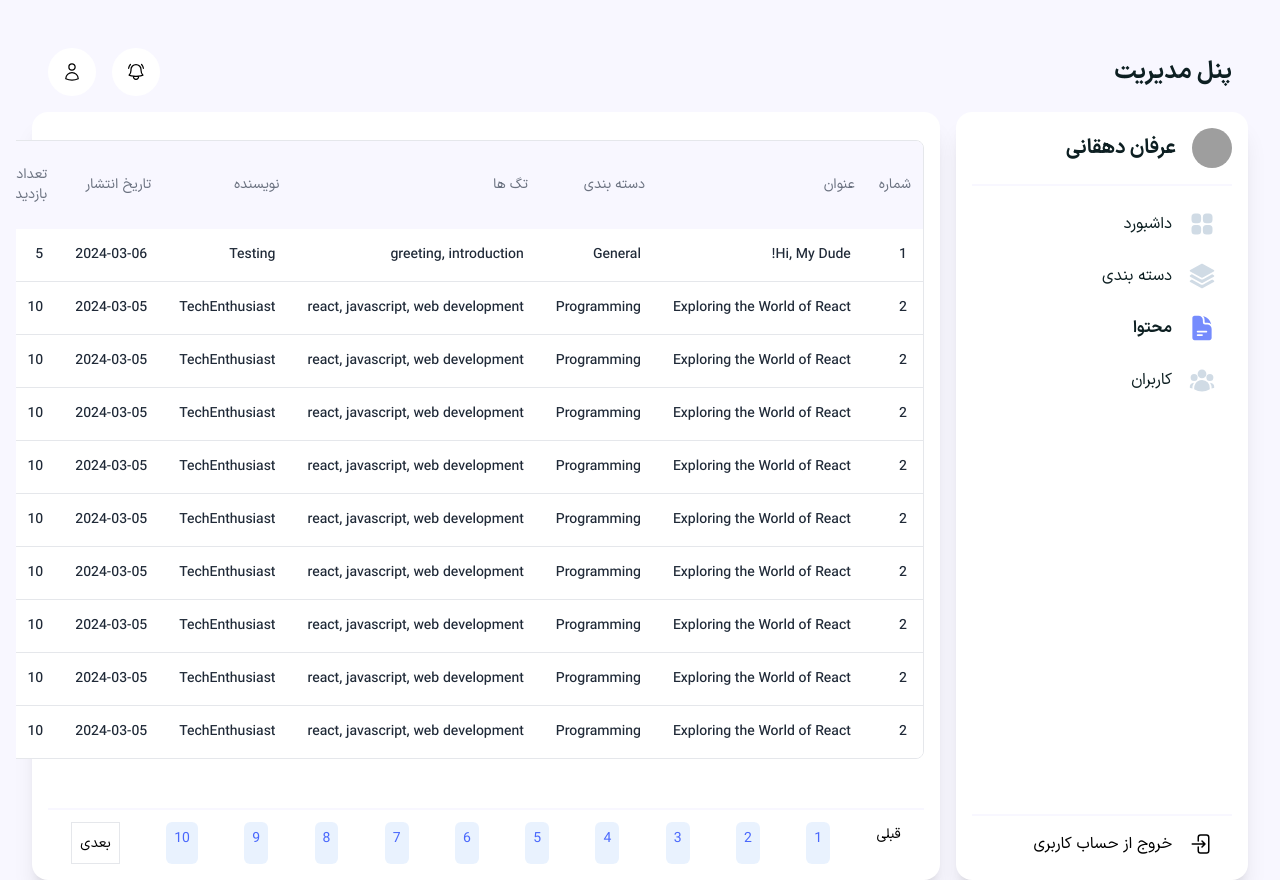
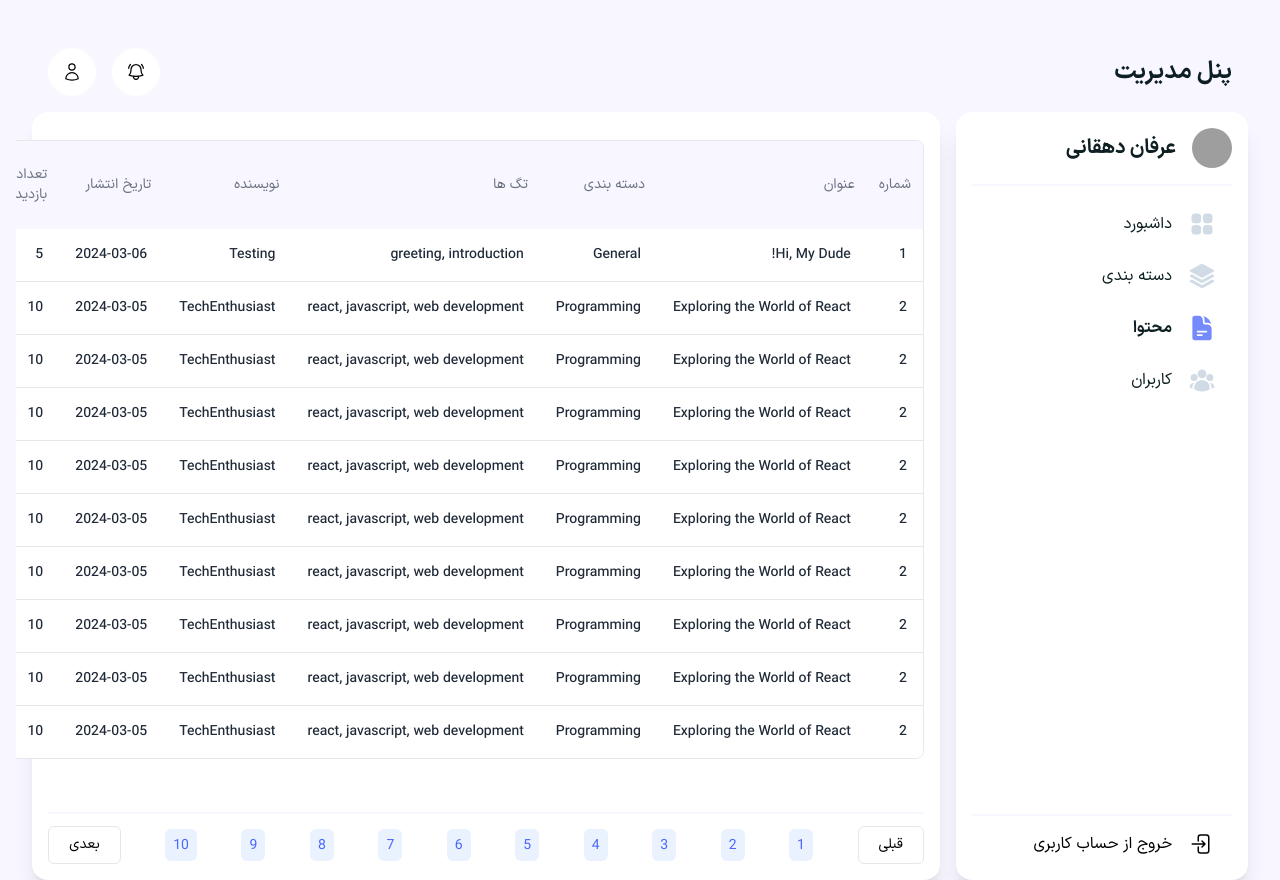
Before and after one commit to erfandehghani/CreatorPanel, a React (Vite) app: page /Content in a window 1280 px wide. Built offline with nearby package versions, Linux system fonts and the light colour scheme; grey boxes are pictures that could not be loaded.

Commit message:
third:pagination style without icon for buttons

```diff
--- a/src/components/Global/Pagination.jsx
+++ b/src/components/Global/Pagination.jsx
@@ -2,15 +2,16 @@ import { NavLink } from "react-router-dom";
 
 function Pagination({ prePage, numbers, changePage, nextPage }) {
   return (
-    <div className="w-full pt-3">
-      <ul className="flex justify-around">
-        <li>
-          <NavLink to="" className="text-sm" onClick={() => prePage()}>
+    <div className="w-full flex justify-between items-center pt-3">
+      <NavLink
+        to=""
+        className="text-sm border py-2 px-5  rounded-md text-grey-700 transition-colors duration-200 hover:bg-gray-100"
+        onClick={() => prePage()}
+      >
         قبلی
       </NavLink>
-        </li>
       {numbers.map((number, i) => (
-          <li key={i} className="bg-[#dbeafe99] p-1 px-2 rounded-md">
+        <div key={i} className="bg-[#dbeafe99] py-1 px-2 rounded-md">
           <NavLink
             to=""
             className="text-sm text-blue-secondary"
@@ -18,16 +19,15 @@ function Pagination({ prePage, numbers, changePage, nextPage }) {
           >
             {number}
           </NavLink>
-          </li>
+        </div>
       ))}
-        <li>
-          <button className="border p-2 ">
-            <NavLink to="" className="text-sm" onClick={() => nextPage()}>
+      <NavLink
+        to=""
+        className="text-sm border py-2 px-5  rounded-md text-grey-700 transition-colors duration-200 hover:bg-gray-100"
+        onClick={() => nextPage()}
+      >
         بعدی
       </NavLink>
-          </button>
-        </li>
-      </ul>
     </div>
   );
 }
```
Lines whose indentation alone changed are shown as unchanged.
